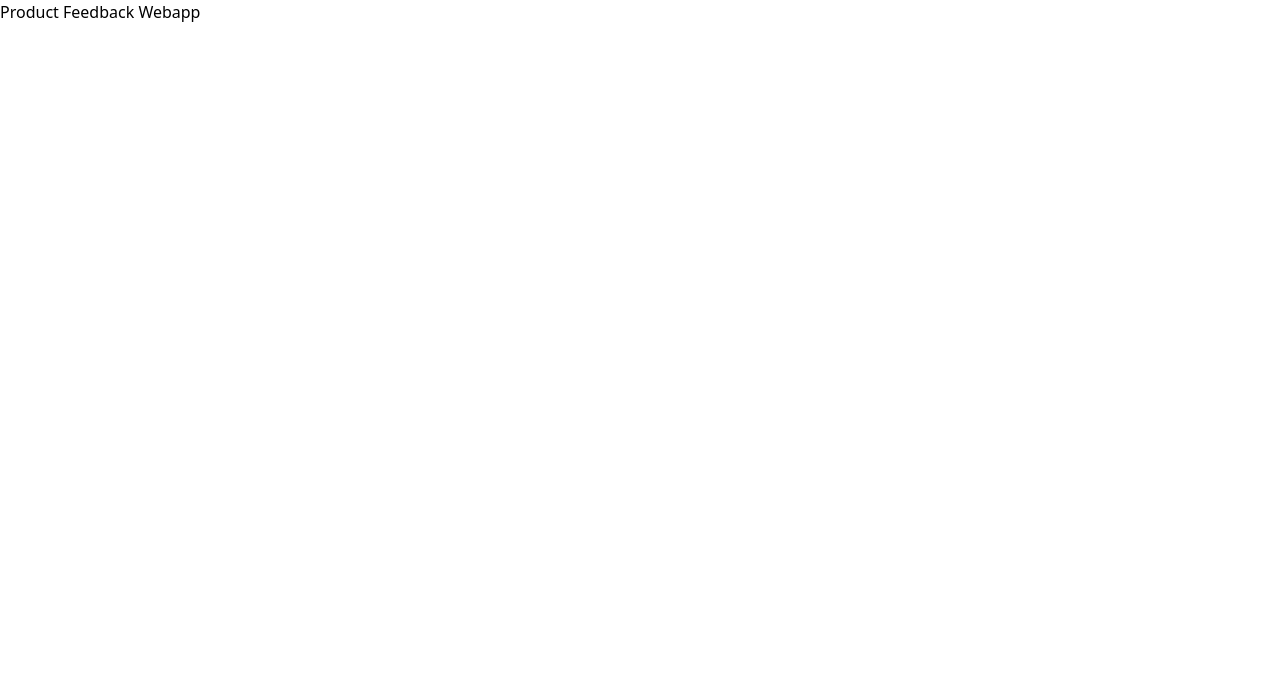
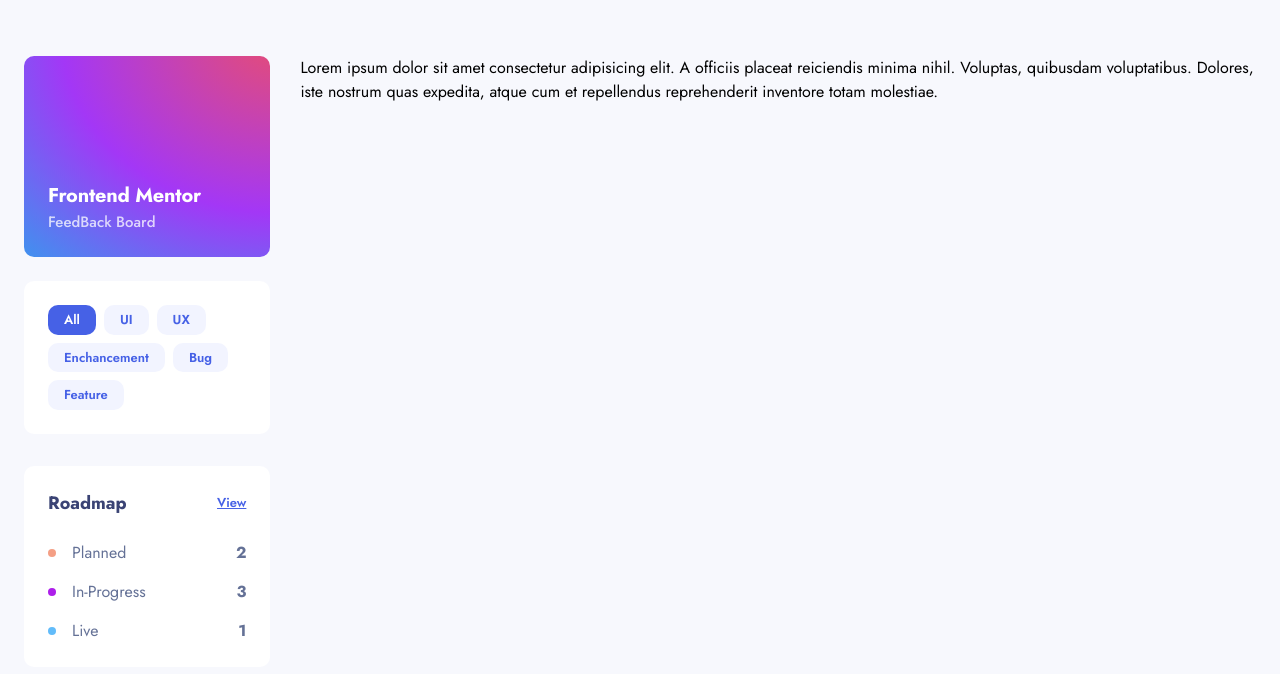
Before and after one commit to andreiwebdev/product-feedback-webapp, a React (Vite) app: page / in a window 1280 px wide. Shown: the top 674 px of the page. Built offline with nearby package versions, Linux system fonts and the light colour scheme.

Commit message:
Update: Sidebar responsive

```diff
--- a/index.html
+++ b/index.html
@@ -1,8 +1,14 @@
-<!doctype html>
+<!DOCTYPE html>
 <html lang="en">
     <head>
         <meta charset="UTF-8" />
         <meta name="viewport" content="width=device-width, initial-scale=1.0" />
+        <link rel="preconnect" href="https://fonts.googleapis.com" />
+        <link rel="preconnect" href="https://fonts.gstatic.com" crossorigin />
+        <link
+            href="https://fonts.googleapis.com/css2?family=Jost:ital,wght@0,100;0,200;0,300;0,400;0,500;0,600;0,700;0,800;0,900;1,100;1,200;1,300;1,400;1,500;1,600;1,700;1,800;1,900&display=swap"
+            rel="stylesheet"
+        />
         <title>Product Feedback Webapp</title>
     </head>
     <body>
--- a/package.json
+++ b/package.json
@@ -11,7 +11,8 @@
   },
   "dependencies": {
     "react": "^18.2.0",
-    "react-dom": "^18.2.0"
+    "react-dom": "^18.2.0",
+    "react-icons": "^5.0.1"
   },
   "devDependencies": {
     "@types/react": "^18.2.43",
--- a/src/App.tsx
+++ b/src/App.tsx
@@ -1,8 +1,23 @@
+import { Sidebar } from "./components/Sidebar";
+
 function App() {
-
-  return (
-    <div>Product Feedback Webapp</div>
-  )
+    return (
+        <main className="bg-lightGrey w-full h-screen md:pt-[56px]">
+            <div className="xl:flex xl:max-w-7xl xl:mx-auto xl:gap-[30px] xl:px-[24px] xl:h-full">
+                <Sidebar />
+                {/* content */}
+                <div>
+                    <p>
+                        Lorem ipsum dolor sit amet consectetur adipisicing elit.
+                        A officiis placeat reiciendis minima nihil. Voluptas,
+                        quibusdam voluptatibus. Dolores, iste nostrum quas
+                        expedita, atque cum et repellendus reprehenderit
+                        inventore totam molestiae.
+                    </p>
+                </div>
+            </div>
+        </main>
+    );
 }
 
-export default App
+export default App;
--- /dev/null
+++ b/src/components/Sidebar/Sidebar.tsx
@@ -0,0 +1,114 @@
+import { useState } from "react";
+import { GiHamburgerMenu } from "react-icons/gi";
+import { IoClose } from "react-icons/io5";
+import { Wrapper } from "../common";
+
+export const Sidebar = () => {
+    const [toggleMobileMenu, setToggleMobileMenu] = useState(false);
+    return (
+        <div className="container mx-auto xl:px-0 xs:px-0 sm:max-w-3xl xl:max-w-[20%] md:flex md:gap-[10px] xl:block md:mb-[40px] xl:mb-0">
+            <div
+                className="h-[72px] flex flex-col items-center justify-center md:h-[201px] md:rounded-[10px] md:justify-end md:py-[24px] md:w-[380px] xl:w-full xl:px-[24px] xl:mb-[24px]"
+                style={{
+                    background:
+                        "radial-gradient(166.82% 166.82% at 103.9% -10.39%, #E84D70 0%, #A337F6 53.09%, #28A7ED 100%)",
+                }}
+            >
+                <Wrapper extraClasses="flex items-center justify-between text-white">
+                    <div>
+                        <div className="text-[15px] font-bold -tracking-[0.187] md:text-[20px] md:-tracking-[0.25px]">
+                            Frontend Mentor
+                        </div>
+                        <div className="text-[13px] font-medium opacity-75 md:text-[15px]">
+                            FeedBack Board
+                        </div>
+                    </div>
+                    {!toggleMobileMenu ? (
+                        <GiHamburgerMenu
+                            onClick={() => setToggleMobileMenu(true)}
+                            className="text-[30px] text-white cursor-pointer md:hidden"
+                        />
+                    ) : (
+                        <IoClose
+                            onClick={() => setToggleMobileMenu(false)}
+                            className="text-[30px] text-white cursor-pointer md:hidden"
+                        />
+                    )}
+                </Wrapper>
+            </div>
+            <div
+                className={`absolute top-[72px] left-0 bg-[rgba(0,0,0,0.5)] w-full h-screen md:block md:static md:bg-transparent md:h-[201px] ${
+                    toggleMobileMenu ? "flex justify-end" : "hidden"
+                }`}
+            >
+                <div className="bg-lightGrey w-[80%] h-screen p-[24px] md:p-0 md:w-full md:h-fit">
+                    <Wrapper extraClasses="md:grid md:grid-cols-2 md:p-0 md:gap-[8px] xl:flex xl:flex-col">
+                        <div className="bg-white rounded-[10px] p-[24px] flex items-center gap-[8px] flex-wrap mb-[24px] md:mb-0 xl:mb-[24px]">
+                            <div className="rounded-[10px] hover:bg-lighterBlue w-fit px-[16px] py-[5px] cursor-pointer text-[13px] font-semibold text-white bg-blue last:mb-0">
+                                All
+                            </div>
+                            <div className="bg-grey rounded-[10px] text-blue hover:bg-lighterBlue w-fit px-[16px] py-[5px] cursor-pointer text-[13px] font-semibold last:mb-0">
+                                UI
+                            </div>
+                            <div className="bg-grey rounded-[10px] text-blue hover:bg-lighterBlue w-fit px-[16px] py-[5px] cursor-pointer text-[13px] font-semibold last:mb-0">
+                                UX
+                            </div>
+                            <div className="bg-grey rounded-[10px] text-blue hover:bg-lighterBlue w-fit px-[16px] py-[5px] cursor-pointer text-[13px] font-semibold last:mb-0">
+                                Enchancement
+                            </div>
+                            <div className="bg-grey rounded-[10px] text-blue hover:bg-lighterBlue w-fit px-[16px] py-[5px] cursor-pointer text-[13px] font-semibold last:mb-0">
+                                Bug
+                            </div>
+                            <div className="bg-grey rounded-[10px] text-blue hover:bg-lighterBlue w-fit px-[16px] py-[5px] cursor-pointer text-[13px] font-semibold last:mb-0">
+                                Feature
+                            </div>
+                        </div>
+                        <div className="bg-white rounded-[10px] p-[24px]">
+                            <div className="flex items-center justify-between mb-[24px]">
+                                <div className="text-darkNavy text-[18px] font-bold -tracking-[0.25]">
+                                    Roadmap
+                                </div>
+                                <div className="text-blue underline text-[13px] font-semibold cursor-pointer">
+                                    View
+                                </div>
+                            </div>
+                            <div className="flex items-center justify-between mb-[15px] last:mb-0">
+                                <div className="flex items-center gap-[16px]">
+                                    <div className="w-[8px] h-[8px] bg-orange rounded-full"></div>
+                                    <div className="text-lightNavy text-[16px]">
+                                        Planned
+                                    </div>
+                                </div>
+                                <div className="text-lightNavy text-[16px] font-bold">
+                                    2
+                                </div>
+                            </div>
+                            <div className="flex items-center justify-between mb-[15px] last:mb-0">
+                                <div className="flex items-center gap-[16px]">
+                                    <div className="w-[8px] h-[8px] bg-purple rounded-full"></div>
+                                    <div className="text-lightNavy text-[16px]">
+                                        In-Progress
+                                    </div>
+                                </div>
+                                <div className="text-lightNavy text-[16px] font-bold">
+                                    3
+                                </div>
+                            </div>
+                            <div className="flex items-center justify-between mb-[15px] last:mb-0">
+                                <div className="flex items-center gap-[16px]">
+                                    <div className="w-[8px] h-[8px] bg-lightBlue rounded-full"></div>
+                                    <div className="text-lightNavy text-[16px]">
+                                        Live
+                                    </div>
+                                </div>
+                                <div className="text-lightNavy text-[16px] font-bold">
+                                    1
+                                </div>
+                            </div>
+                        </div>
+                    </Wrapper>
+                </div>
+            </div>
+        </div>
+    );
+};
--- /dev/null
+++ b/src/components/Sidebar/index.tsx
@@ -0,0 +1 @@
+export * from "./Sidebar";
--- /dev/null
+++ b/src/components/common/Wrapper.tsx
@@ -0,0 +1,12 @@
+export const Wrapper = (props: {
+    children: React.ReactNode;
+    extraClasses?: string;
+}) => {
+    return (
+        <div
+            className={`container mx-auto px-6 xl:px-0 xs:px-0 sm:max-w-3xl xl:max-w-7xl ${props.extraClasses}`}
+        >
+            {props.children}
+        </div>
+    );
+};
--- /dev/null
+++ b/src/components/common/index.tsx
@@ -0,0 +1 @@
+export * from "./Wrapper";
--- a/src/index.css
+++ b/src/index.css
@@ -1,3 +1,7 @@
 @tailwind base;
 @tailwind components;
 @tailwind utilities;
+
+body {
+    font-family: "Jost", sans-serif;
+}
--- a/tailwind.config.js
+++ b/tailwind.config.js
@@ -4,16 +4,17 @@
     theme: {
         extend: {
             colors: {
-        "purple": "#AD1FEA",
-        "blue": "#4661E6",
-        "lightBlue": "#62BCFA",
-        "grey": "#F2F4FF",
-        "lightGrey": "#F7F8FD",
-        "darkNavy": "#3A4374",
-        "lightNavy": "#647196",
-        "orange": "#F49F85"
-      }
+                purple: "#AD1FEA",
+                blue: "#4661E6",
+                lightBlue: "#62BCFA",
+                lighterBlue: "#CFD7FF",
+                grey: "#F2F4FF",
+                lightGrey: "#F7F8FD",
+                darkNavy: "#3A4374",
+                lightNavy: "#647196",
+                orange: "#F49F85",
+            },
         },
     },
     plugins: [],
-}
+};
```
Also changed, not shown: 1 other file (tests, documents, lock files or other folders). Lines whose indentation alone changed are shown as unchanged.
